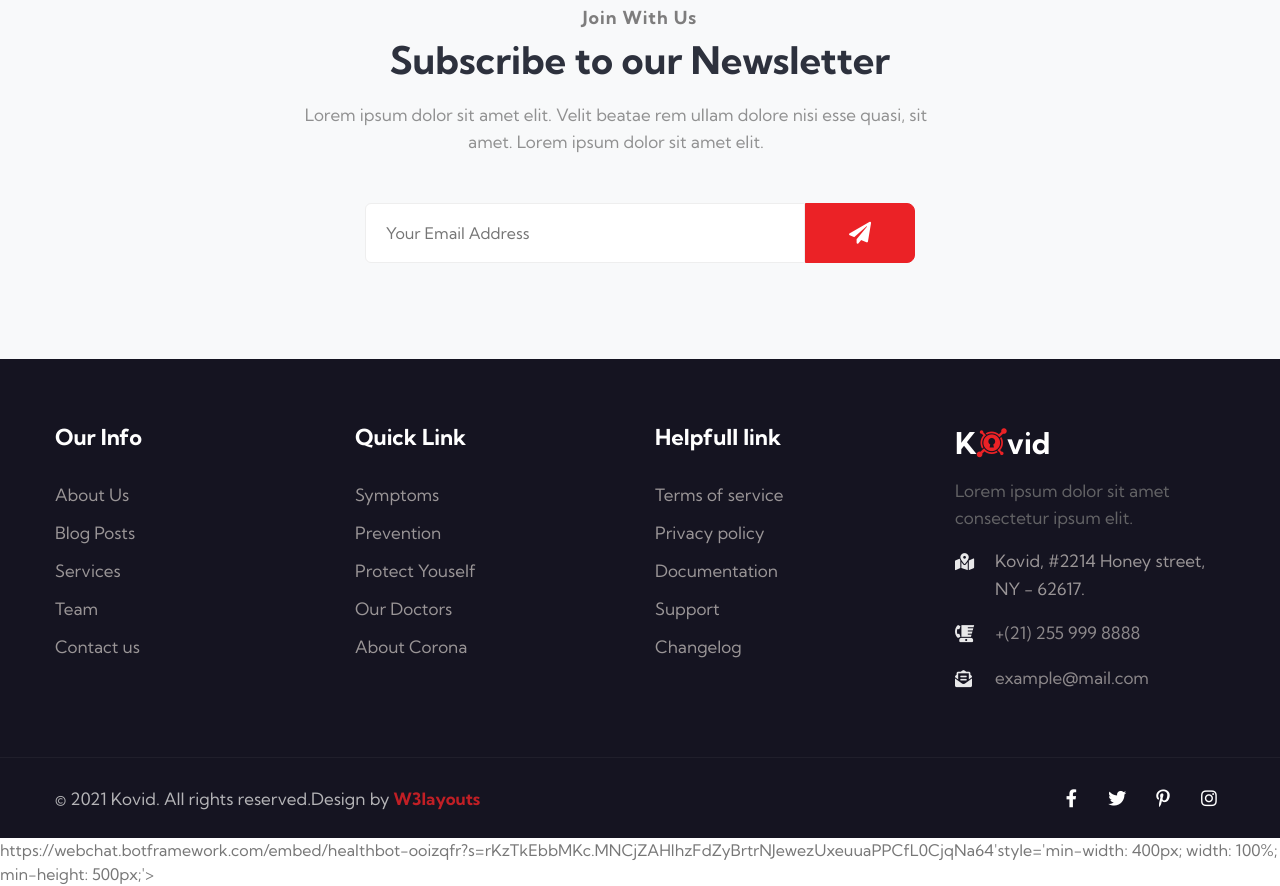
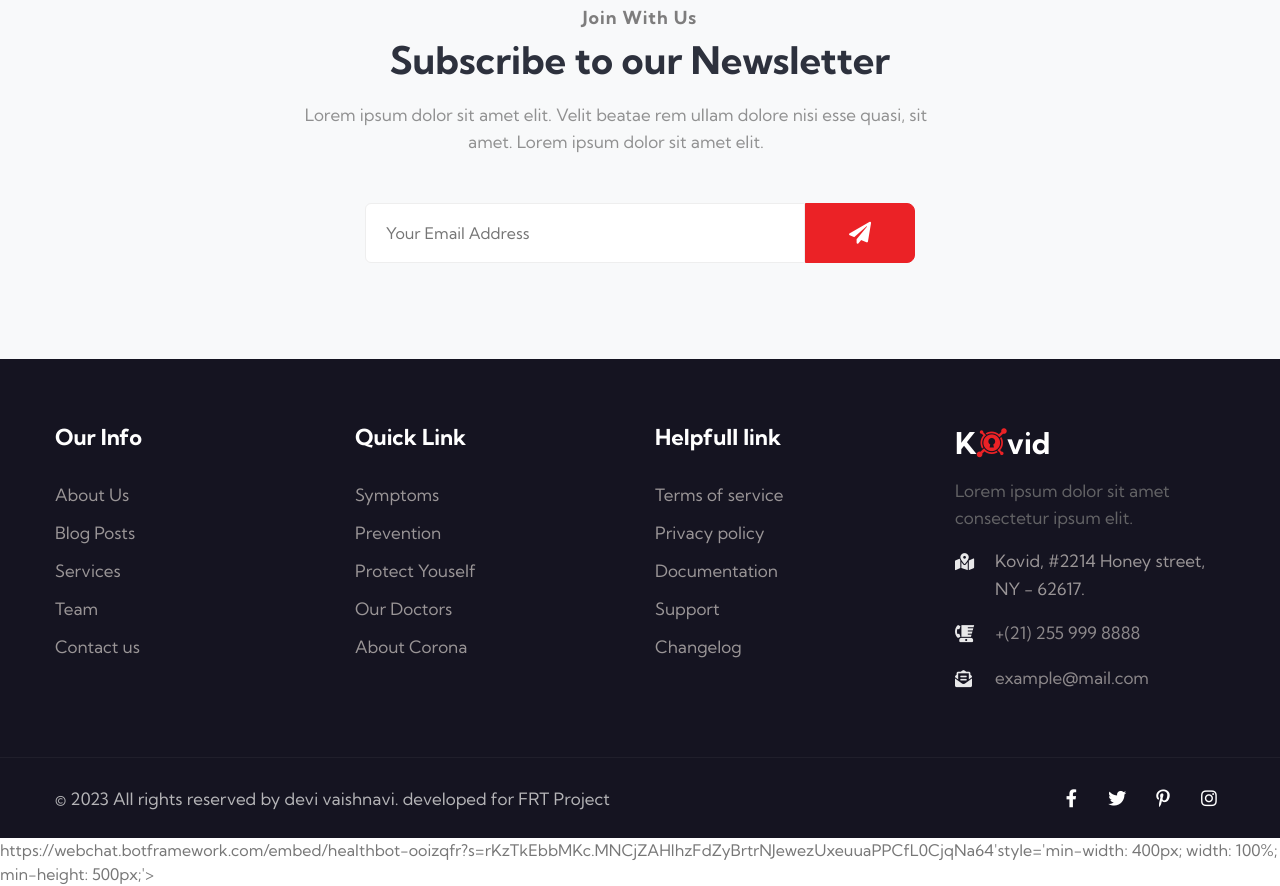
Before and after one commit to 20A31A0112/Project-1, a plain HTML site: page index.html in a window 1280 px wide. Shown: the part 3891-4777 px from the top of the page. Drawn offline with Linux system fonts and the light colour scheme.

Commit message:
Update index.html

```diff
--- a/index.html
+++ b/index.html
@@ -415,9 +415,7 @@
     <section class="w3l-copyright">
         <div class="container">
             <div class="row bottom-copies">
-                <p class="col-lg-8 copy-footer-29">© 2021 Kovid. All rights reserved.Design by<a
-                        href="https://w3layouts.com/" target="_blank">
-                        W3layouts</a></p>
+                <p class="col-lg-8 copy-footer-29">© 2023 All rights reserved by devi vaishnavi. developed for FRT Project</a></p>
                   <div class="col-lg-4 main-social-footer-29">
                     <a href="#facebook" class="facebook"><span class="fab fa-facebook-f"></span></a>
                     <a href="#twitter" class="twitter"><span class="fab fa-twitter"></span></a>
```
